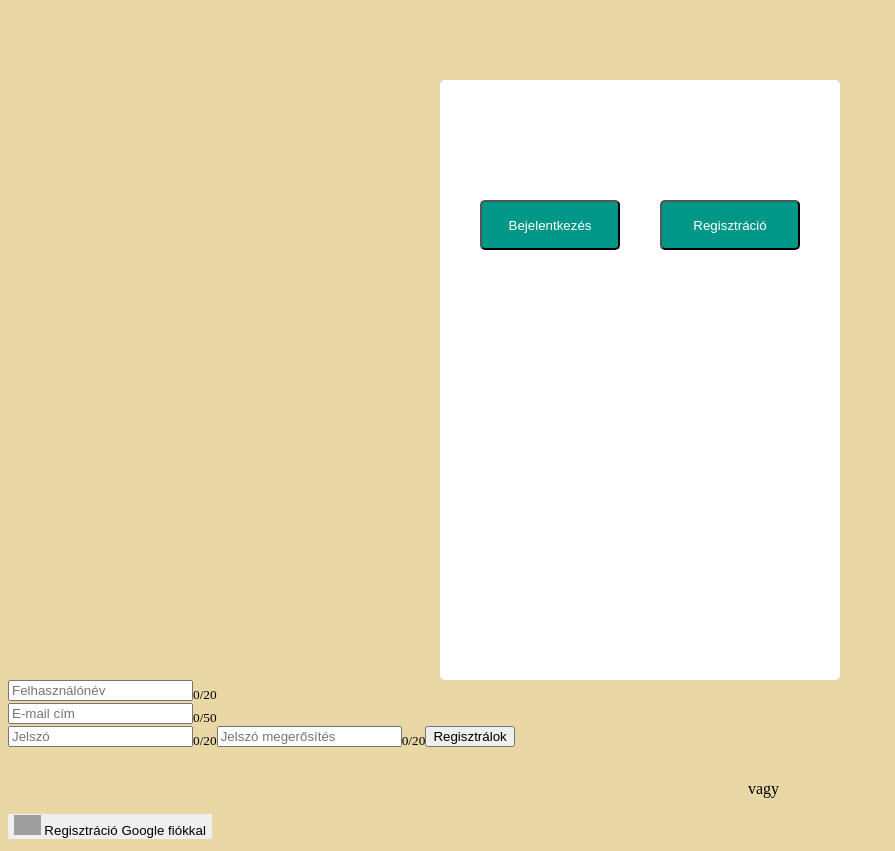
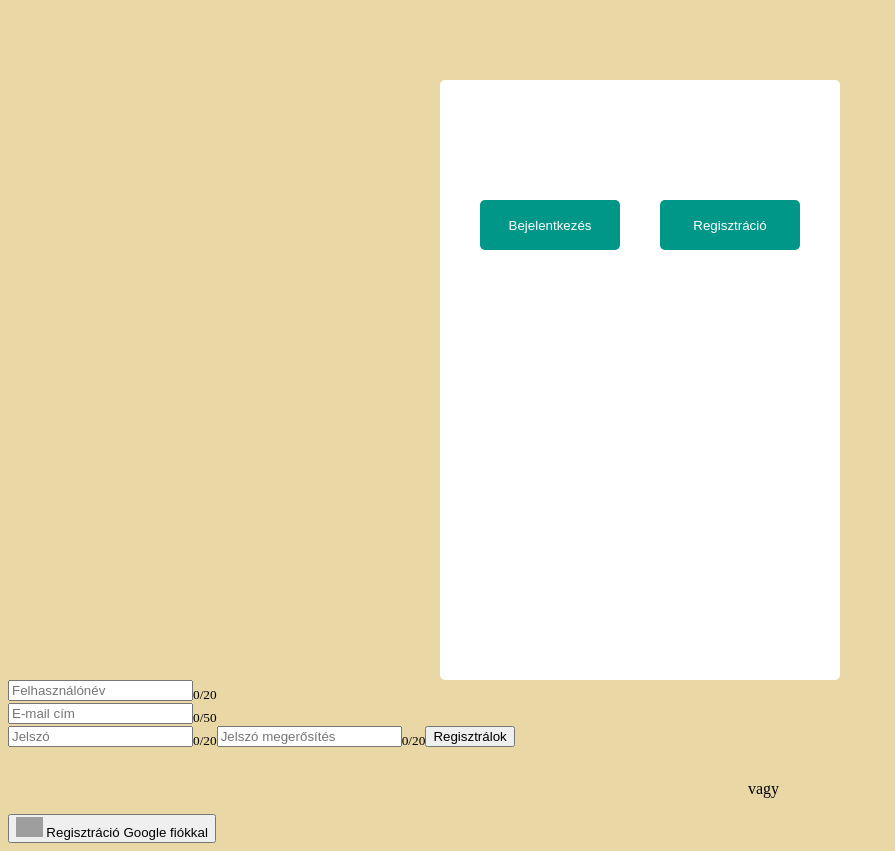
Before and after one commit to papandras/NJIT-2021-2022-Vizsgaremek, a Vue app in the folder Frontend/: page /register in a window 1280 px wide. Shown: the whole page, without its empty margins (0-895 px from the left). Built offline with nearby package versions, Linux system fonts and the light colour scheme; grey boxes are pictures that could not be loaded; the HTML template or start-up script is replaced by a standard one.

Commit message:
button ok

```diff
--- a/Frontend/src/components/Login.vue
+++ b/Frontend/src/components/Login.vue
@@ -75,6 +75,7 @@ export default {
     margin: auto;
     margin-top: 30px;
     margin-left: 685px;
+    border: none;
   }
 
   #felhasznalonev{
@@ -119,8 +120,4 @@ export default {
     border-radius: 5px;
     background-color: white;
   }
-
-  button{
-    border: none;
-  }
 </style>
--- a/Frontend/src/components/LoginOrRegister.vue
+++ b/Frontend/src/components/LoginOrRegister.vue
@@ -17,6 +17,7 @@
     box-shadow: none;
     margin: 20px;
     margin-top: 120px;
+    border: none;
   }
   #whitediv{
     width: 400px;
@@ -29,5 +30,6 @@
     justify-content: center;
     margin-top: 80px;
     padding-top: 0px;
+    border: none;
   }
 </style>
```
